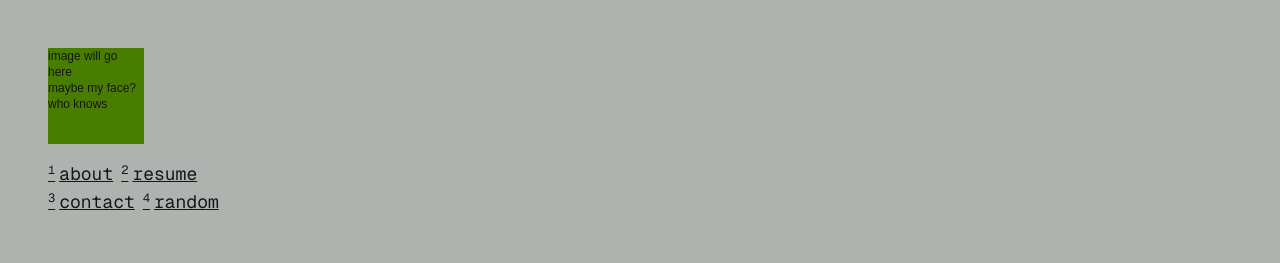
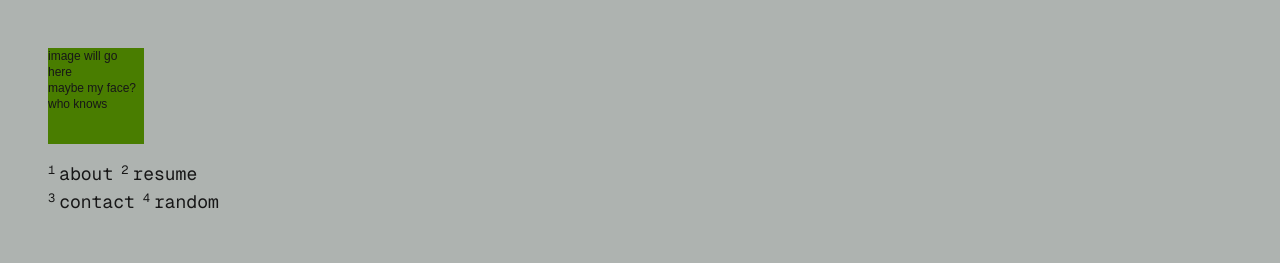
Before and after one commit to yammik/yammik.github.io, a Next.js app: page / in a window 1280 px wide. Shown: the top 263 px of the page. Built offline with nearby package versions, Linux system fonts and the light colour scheme.

Commit message:
some more style stuff

```diff
--- a/src/app/globals.css
+++ b/src/app/globals.css
@@ -33,10 +33,6 @@ body {
   }
 }
 
-a {
-  text-decoration: underline;
-}
-
 a:hover {
   font-weight: bold;
   text-transform: uppercase;
--- a/src/app/header.tsx
+++ b/src/app/header.tsx
@@ -7,7 +7,7 @@ export default function Header() {
   const hash = useRouterHash();
 
   const liStyle = useCallback(
-    (target: string) => (hash === target ? "font-bold" : ""),
+    (target: string) => (hash === target ? "font-bold text-blue-600" : ""),
     [hash]
   );
 
--- a/src/app/page.tsx
+++ b/src/app/page.tsx
@@ -35,6 +35,7 @@ export default function Home() {
           <p>
             You can download my resume{" "}
             <a
+              className="underline"
               href="https://raw.githubusercontent.com/yammik/yammik.github.io/93a5c29e15c5ae2dff005cb9d87b5de04bf98f84/public/may_kim_resume_2025.pdf"
               type="application/pdf"
             >
@@ -56,6 +57,7 @@ export default function Home() {
               <p>
                 DOI:
                 <a
+                  className="underline"
                   href="https://www.jidonline.org/article/S0022-202X(16)31194-0/fulltext"
                   target="_blank"
                   rel="noopener noreferrer"
@@ -73,6 +75,7 @@ export default function Home() {
               <p>
                 DOI:
                 <a
+                  className="underline"
                   href="https://pubmed.ncbi.nlm.nih.gov/29669890/"
                   target="_blank"
                   rel="noopener noreferrer"
@@ -90,6 +93,7 @@ export default function Home() {
               <p>
                 DOI:
                 <a
+                  className="underline"
                   href="https://www.tandfonline.com/doi/full/10.1080/08927014.2023.2236584"
                   target="_blank"
                   rel="noopener noreferrer"
@@ -103,13 +107,17 @@ export default function Home() {
         <div id="contact" className="h-[calc(100dvh-20rem)]">
           <p>
             You can reach me at my email:{" "}
-            <a href="mailto:hello@maykim.me">hello@maykim.me</a>.
+            <a className="underline" href="mailto:hello@maykim.me">
+              hello@maykim.me
+            </a>
+            .
           </p>
         </div>
         <div id="random" className="h-[calc(100dvh-20rem)]">
           <p>Non-work stuff I'm into</p>
           <p>I'm a pottery hobbyist. I like making moon jars.</p>
           <Image
+            className="mb-4"
             src="/static/images/mini_pots.jpeg"
             alt="miniature pottery"
             width={400}
```
